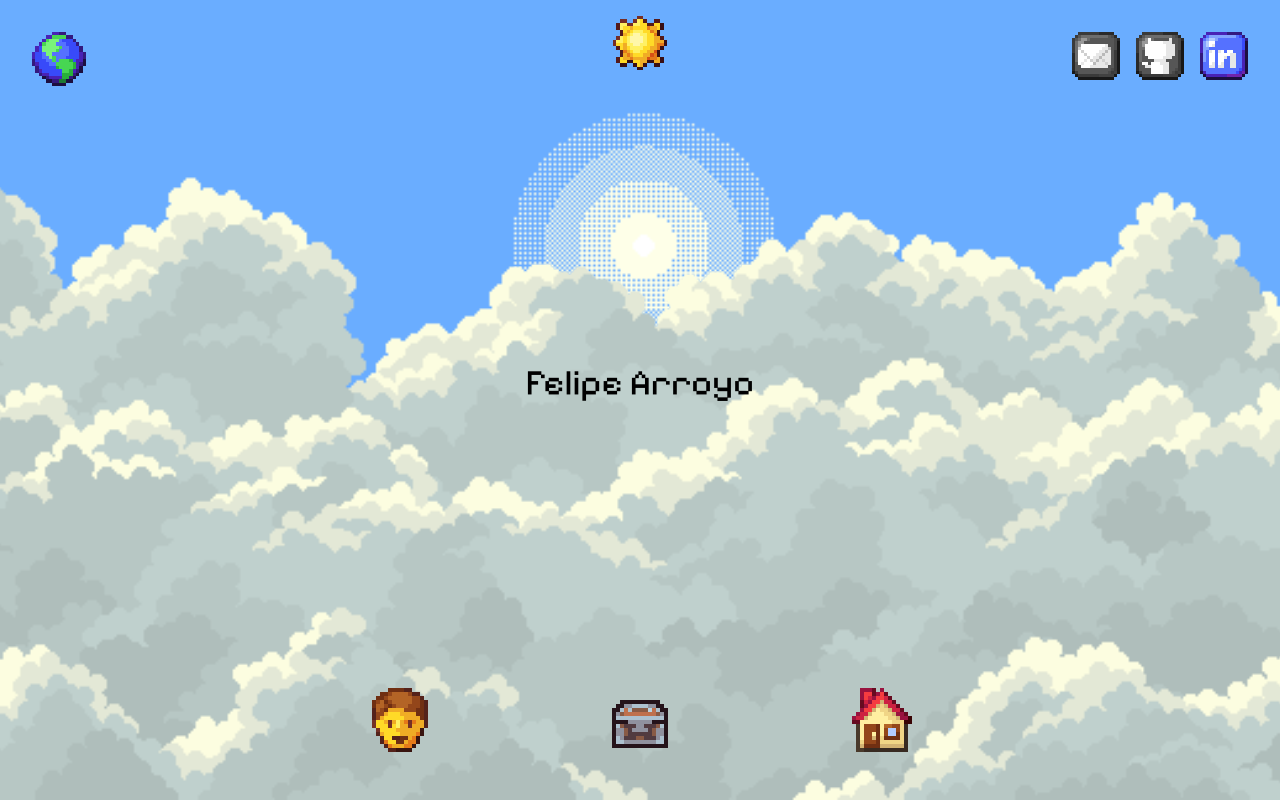
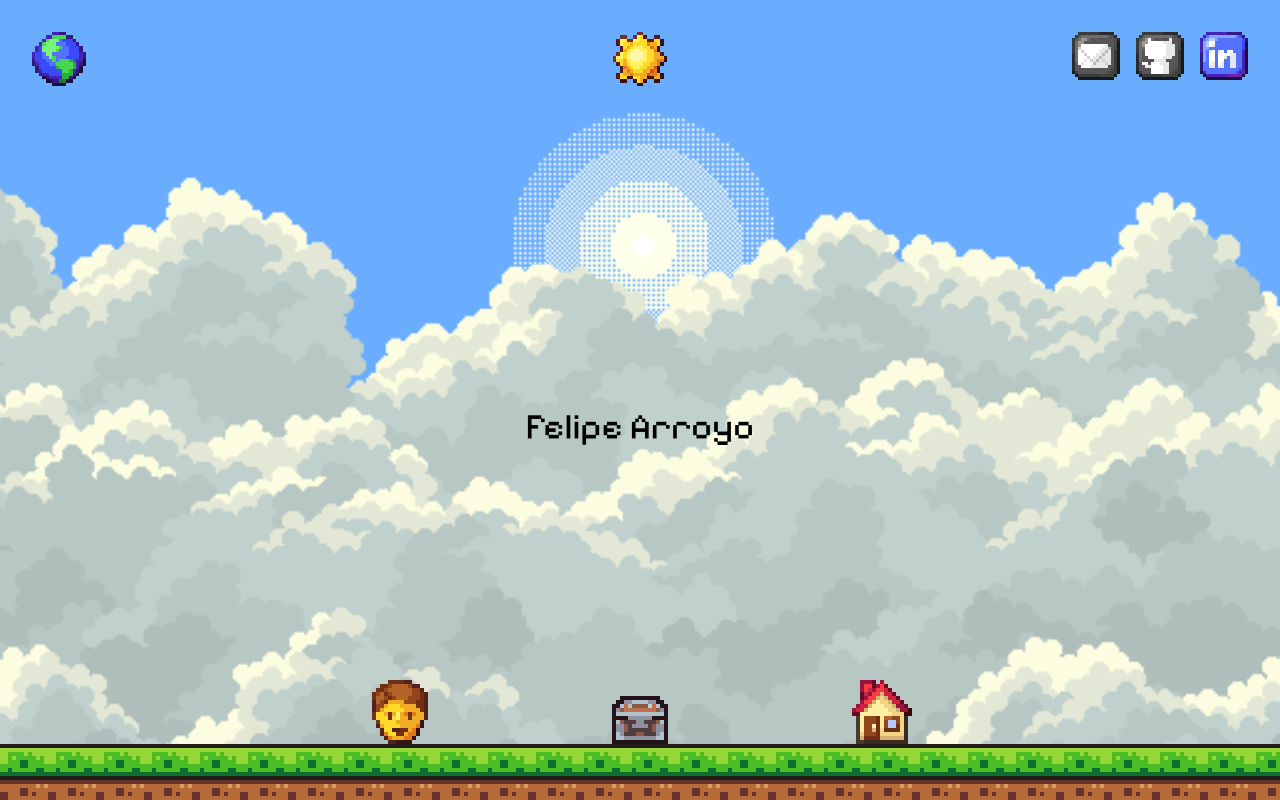
Before and after one commit to feliarroyo/portfolio, a Next.js app: page / in a window 1280 px wide. Built offline with nearby package versions, Linux system fonts and the light colour scheme.

Commit message:
feat: added foreground on page

```diff
--- a/app/components/ThemeBackground.tsx
+++ b/app/components/ThemeBackground.tsx
@@ -22,7 +22,7 @@ export default function ThemeBackground() {
       {/* SLIDING ICONS LAYER: z-[-2] */}
       <div className="fixed inset-0 z-[-2] pointer-events-none overflow-hidden">
         {/* Sun */}
-        <div className="absolute top-4 left-1/2 -translate-x-1/2 transition-transform duration-700 ease-in-out translate-y-0 dark:translate-y-[110vh]">
+        <div className="absolute top-4 sm:top-8 left-1/2 -translate-x-1/2 transition-transform duration-700 ease-in-out translate-y-0 dark:translate-y-[110vh]">
           <Image
             src="/images/icons/darkmode_off.png"
             alt="Light Mode"
@@ -34,7 +34,7 @@ export default function ThemeBackground() {
         </div>
 
         {/* Moon */}
-        <div className="absolute top-4 left-1/2 -translate-x-1/2 transition-transform duration-700 ease-in-out translate-y-[110vh] dark:translate-y-0">
+        <div className="absolute top-4 sm:top-8 left-1/2 -translate-x-1/2 transition-transform duration-700 ease-in-out translate-y-[110vh] dark:translate-y-0">
           <Image
             src="/images/icons/darkmode_on.png"
             alt="Dark Mode"
--- /dev/null
+++ b/app/components/ThemeGround.tsx
@@ -0,0 +1,75 @@
+import React from "react";
+
+export default function ThemeGround({ children }: { children: React.ReactNode }) {
+
+    // Image scaling
+    const SCALE = 4;
+
+    // Tile sizes
+    const grassWidth = 12 * SCALE;
+    const grassHeight = 14 * SCALE;
+    const dirtWidth = 12 * SCALE;
+    const dirtHeight = 13 * SCALE;
+
+    return (
+        <footer className="relative w-full mt-auto flex flex-col">
+
+            {/* Anchor buttons on top of the grass */}
+            <div
+                className="absolute w-full flex justify-center z-10 px-4 sm:px-8 pointer-events-none"
+                style={{ bottom: "100%" }}
+            >
+                <div className="w-full max-w-4xl flex justify-evenly items-end pointer-events-auto">
+                    {children}
+                </div>
+            </div>
+
+            {/* Grass tiles replicate on the top of the floor */}
+            <div
+                className="relative w-full pixelated"
+                style={{ height: `${grassHeight}px` }}
+            >
+                <div
+                    className="absolute inset-0 bg-repeat-x bg-bottom transition-opacity duration-1000 opacity-100 dark:opacity-0"
+                    style={{
+                        backgroundImage: "url('/images/foreground/day-grass-tile.png')",
+                        backgroundSize: `${grassWidth}px ${grassHeight}px`,
+                        imageRendering: 'pixelated'
+                    }}
+                />
+                <div
+                    className="absolute inset-0 bg-repeat-x bg-bottom transition-opacity duration-1000 opacity-0 dark:opacity-100"
+                    style={{
+                        backgroundImage: "url('/images/foreground/night-grass-tile.png')",
+                        backgroundSize: `${grassWidth}px ${grassHeight}px`,
+                        imageRendering: 'pixelated'
+                    }}
+                />
+            </div>
+
+            {/* Dirt tiles replicate below the grass*/}
+            <div
+                className="relative w-full pixelated"
+                style={{ height: `${dirtWidth}px ${dirtHeight}px` }}
+            >
+                <div
+                    className="absolute inset-0 bg-repeat transition-opacity duration-1000 opacity-100 dark:opacity-0"
+                    style={{
+                        backgroundImage: "url('/images/foreground/day-dirt-tile.png')",
+                        backgroundSize: `${dirtWidth}px ${dirtHeight}px`,
+                        imageRendering: 'pixelated'
+                    }}
+                />
+                <div
+                    className="absolute inset-0 bg-repeat transition-opacity duration-1000 opacity-0 dark:opacity-100"
+                    style={{
+                        backgroundImage: "url('/images/foreground/night-dirt-tile.png')",
+                        backgroundSize: `${dirtWidth}px ${dirtHeight}px`,
+                        imageRendering: 'pixelated'
+                    }}
+                />
+            </div>
+
+        </footer>
+    );
+}
--- a/app/page.tsx
+++ b/app/page.tsx
@@ -5,45 +5,32 @@ import ProjectsButton from "./components/ProjectsButton";
 import IdeaBoxButton from "./components/IdeaBoxButton";
 import LanguageToggle from "./components/LanguageToggle";
 import ThemeBackground from "./components/ThemeBackground";
+import ThemeGround from "./components/ThemeGround";
 
 export default function Home() {
   return (
-    <div className="flex flex-col min-h-screen font-sans p-4 sm:p-8">
+    <div className="flex flex-col min-h-screen font-sans">
       <ThemeBackground />
-      {/* TOP ROW: 3-column grid keeps the center perfectly aligned */}
-      <header className="grid grid-cols-3 w-full items-start">
-
-        {/* Top Left: FLAG */}
-        <div className="flex justify-start">
-          <LanguageToggle />
-        </div>
-
-        {/* Top Center: SUN */}
-        <div className="flex justify-center">
-          <DarkModeToggle />
-        </div>
-
-        {/* Top Right: SM */}
-        <div className="flex justify-end">
-          <SocialMediaIcons />
-        </div>
+      {/* TOP ROW: config icons and social media links */}
+      <header className="grid grid-cols-3 w-full items-start p-4 sm:p-8">
+        <div className="flex justify-start"><LanguageToggle /></div>
+        <div className="flex justify-center"><DarkModeToggle /></div>
+        <div className="flex justify-end"><SocialMediaIcons /></div>
       </header>
 
       {/* MIDDLE ROW: flex-grow pushes the header up and footer down */}
-      <main className="flex flex-col items-center justify-center grow">
+      <main className="flex flex-col items-center justify-center grow p-4 sm:p-8 z-10">
         <h1 className="text-4xl text-black dark:text-gray-100 mb-4 crisp-pixel-font">
           Felipe Arroyo
         </h1>
       </main>
 
-      {/* BOTTOM ROW: Space-evenly distributes the buttons equally */}
-      <footer className="w-full mb-4">
-        <div className="flex flex-row justify-evenly items-center max-w-4xl mx-auto">
-          <AboutMeButton />   {/* ME */}
-          <ProjectsButton />  {/* HOUSE */}
-          <IdeaBoxButton />   {/* CHEST */}
-        </div>
-      </footer>
+      {/* BOTTOM ROW: selectable objects on the ground */}
+      <ThemeGround>
+        <AboutMeButton />
+        <ProjectsButton />
+        <IdeaBoxButton />
+      </ThemeGround>
 
     </div>
   );
```
